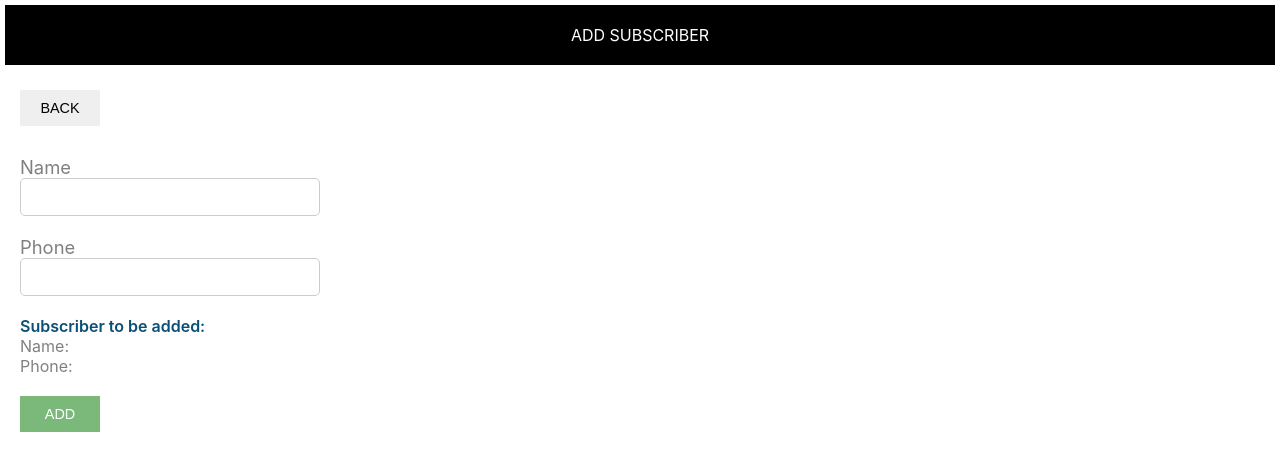
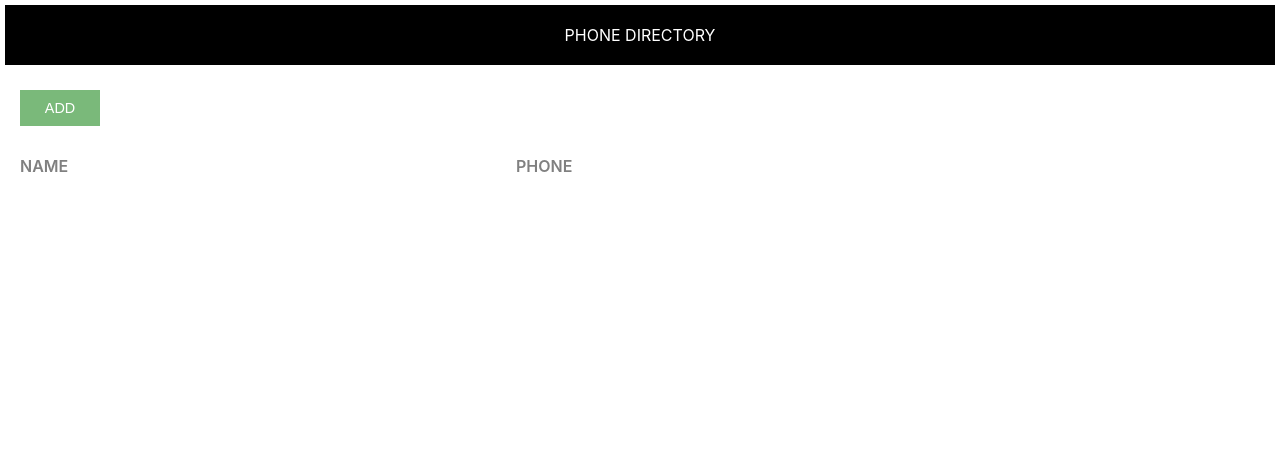
Before and after one commit to BirenBishnu/phone-directory, a React (Create React App) app: page / in a window 1280 px wide. Shown: the top 470 px of the page. Built offline with nearby package versions, Linux system fonts and the light colour scheme.

Commit message:
Added state in AddSubscriber and App components

```diff
--- a/src/AddSubscriber.js
+++ b/src/AddSubscriber.js
@@ -4,7 +4,29 @@
 
 
 class AddSubscriber extends Component{
+
+    constructor(){
+        super();
+        this.state = {
+            id: 0,
+            name: '',
+            phone: ''
+
+        }
+        console.log(this.state);
+    }
+
+    inputChangeHandler = (e) => {
+        const state = this.state;
+        state[e.target.name] = e.target.value;
+        this.setState(state);
+        console.log(this.state);
+    }
+
+
+
     render(){
+        const {name, phone} = this.state;
         return(
             <div>
                 <Header heading="Add Subscriber" />
@@ -12,13 +34,13 @@
                     <button className="custom-btn">Back</button>
                     <form className="subscriber-form">
                         <label htmlFor="name" className="label-control">Name</label><br/>
-                        <input id="name" type="text" className="input-control" name="name"/><br/><br/>
+                        <input id="name" type="text" className="input-control" name="name" onChange={this.inputChangeHandler}/><br/><br/>
                         <label htmlFor="phone" className="label-control">Phone</label><br/>
-                        <input id="phone" type="text" className="input-control" name="phone"/><br/><br/>
+                        <input id="phone" type="text" className="input-control" name="phone" onChange={this.inputChangeHandler}/><br/><br/>
                         <div className="subscriber-info-container">
                             <span className="subscriber-to-add-heading">Subscriber to be added: </span><br/>
-                            <span className="subscriber-info">Name: </span><br/>
-                            <span className="subscriber-info">Phone: </span><br/>
+                            <span className="subscriber-info">Name: {name} </span><br/>
+                            <span className="subscriber-info">Phone: {phone} </span><br/>
 
                         </div>
                         <button type="submit" className="custom-btn add-btn">Add</button>
--- a/src/App.js
+++ b/src/App.js
@@ -2,29 +2,32 @@
 import Header from './Header.js';
 import './App.css';
 
+
+// let subscribers = [
+//   {
+//     id: 1,
+//     name: "Shilpa Bhat",
+//     phone: "8888888888"
+//   },
+//   {
+//     id: 2,
+//     name: "Srishti Gupta",
+//     phone: "9999999999"
+//   }
+// ];
+
 class App extends Component {
 
-
-  clickHandler(message){
-    alert(message);
-
+  constructor()
+  {
+    super();
+    this.state = {
+      subscribersListToShow: []
+    }
   }
 
+
   render() {
-
-    let subscribers = [
-      {
-        id: 1,
-        name: "Shilpa Bhat",
-        phone: "8888888888"
-      },
-      {
-        id: 2,
-        name: "Srishti Gupta",
-        phone: "9999999999"
-      }
-    ];
-
     return (
       <div>
         <Header heading="Phone Directory" />
@@ -37,12 +40,12 @@
           </div>
 
           {
-            subscribers.map(sub => {
+            this.state.subscribersListToShow.map(sub => {
               return <div key={sub.id} className="grid-container">
                 <span className="grid-item">{sub.name}</span>
                 <span className="grid-item">{sub.phone}</span>
                 <span className="grid-item action-btn-container">
-                  <button className="custom-btn delete-btn"  onClick={this.clickHandler.bind(this,"Delete Clicked")}>Delete</button>
+                  <button className="custom-btn delete-btn" onClick={this.clickHandler.bind(this, "Delete Clicked")}>Delete</button>
                 </span>
               </div>
             })
--- a/src/index.js
+++ b/src/index.js
@@ -8,7 +8,7 @@
 
 ReactDOM.render(
   <React.StrictMode>
-    <AddSubscriber />
+    <App />
   </React.StrictMode>,
   document.getElementById('root')
 );
```
